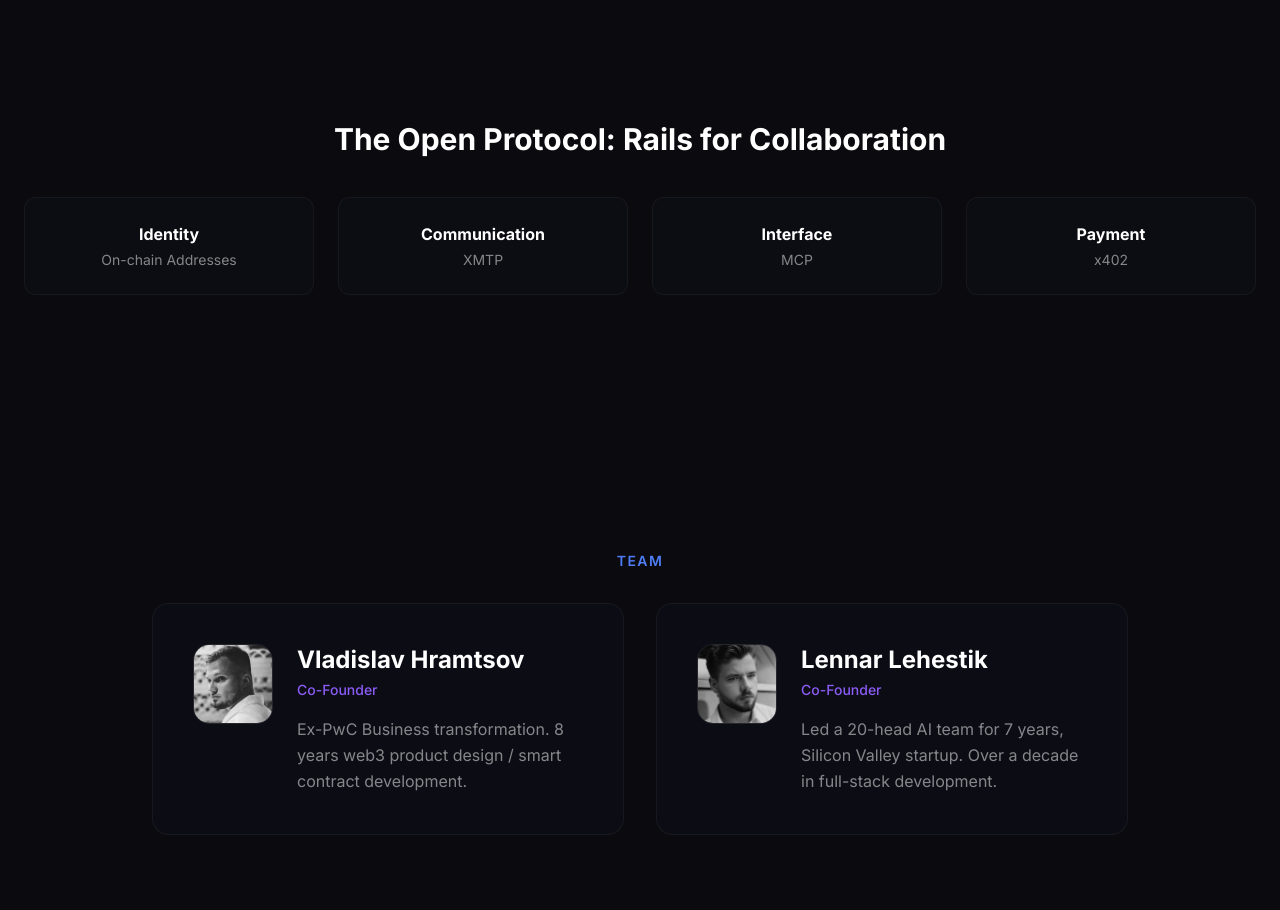
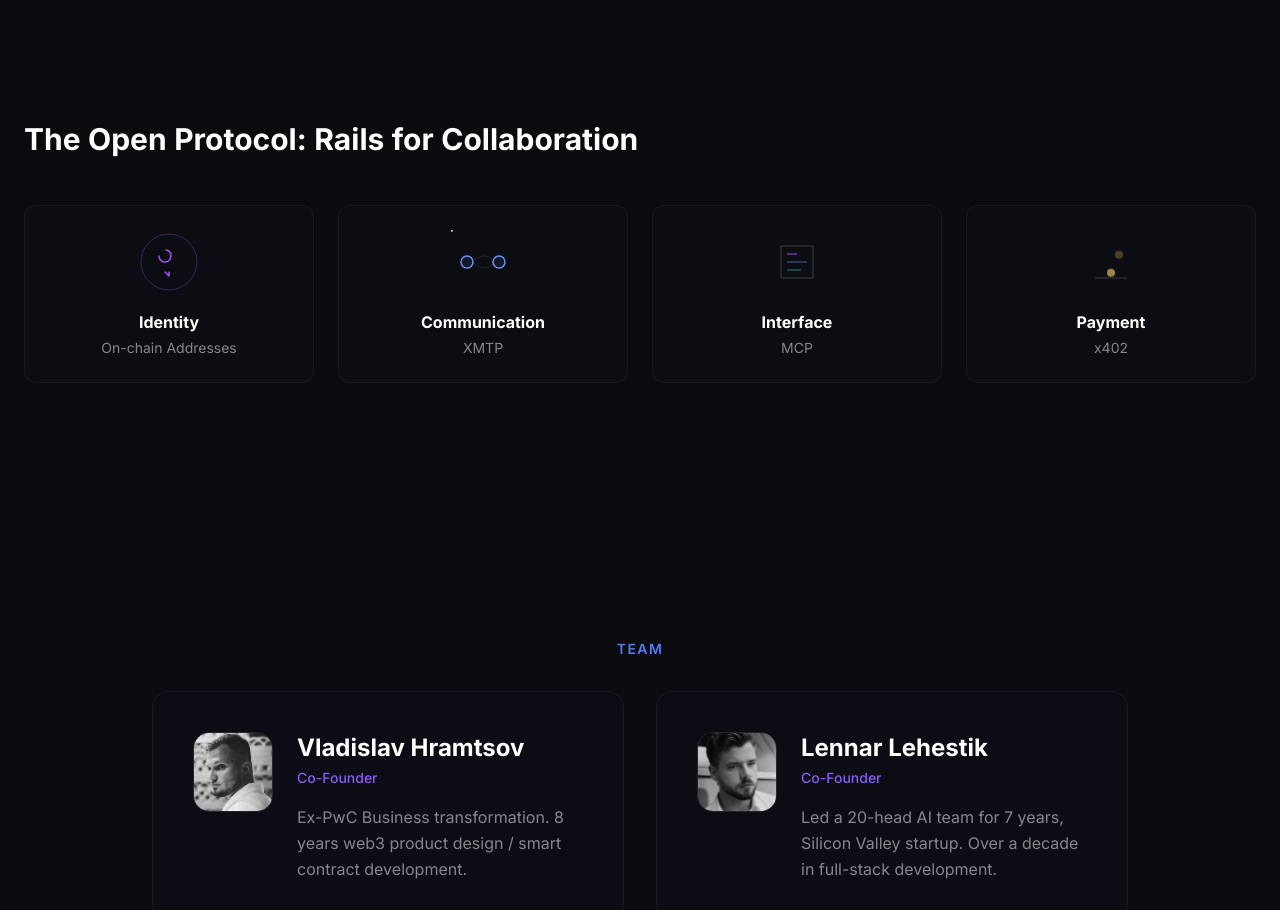
Before and after one commit to n0umen0n/consortiumlab-landing, a Next.js app: page / in a window 1280 px wide. Shown: the part 2480-3390 px from the top of the page. Built offline with nearby package versions, Linux system fonts and the light colour scheme.

Commit message:
feat: add animations to protocol stack and enhance hero

```diff
--- a/src/components/ProtocolStack.tsx
+++ b/src/components/ProtocolStack.tsx
@@ -1,27 +1,84 @@
 'use client'
 
-import ScrollReveal from './ScrollReveal'
+import React from 'react'
+import AnimatedText from './AnimatedText'
+
+function ProtocolIcon({ type }: { type: string }) {
+  const map: Record<string, React.ReactNode> = {
+    identity: (
+      <svg className="w-16 h-16" viewBox="0 0 64 64" fill="none" xmlns="http://www.w3.org/2000/svg">
+        <style>{`
+          .key-path { stroke-dasharray: 200; stroke-dashoffset: 200; animation: draw-key 4s ease-in-out infinite; }
+          @keyframes draw-key { 0% { stroke-dashoffset: 200; } 50% { stroke-dashoffset: 0; } 100% { stroke-dashoffset: -200; } }
+        `}</style>
+        <circle cx="32" cy="32" r="28" stroke="#A855F7" strokeOpacity="0.3" strokeWidth="1" />
+        <path className="key-path" d="M22 26 a6,6 0 1,1 12,0 a6,6 0 1,1 -12,0 M32 32 V 46 L 28 42 M 36 42 L 32 46" stroke="#A855F7" strokeWidth="1.5" strokeLinecap="round" strokeLinejoin="round" />
+      </svg>
+    ),
+    communication: (
+      <svg className="w-16 h-16" viewBox="0 0 64 64" fill="none" xmlns="http://www.w3.org/2000/svg">
+         <style>{`
+          .msg-dot { animation: msg-travel 3s ease-in-out infinite; }
+          @keyframes msg-travel { from { motion-offset: 0%; } to { motion-offset: 100%; } }
+        `}</style>
+        <circle cx="16" cy="32" r="6" stroke="#6C8EEF" strokeWidth="1.5" fill="#6C8EEF" fillOpacity="0.1" />
+        <circle cx="48" cy="32" r="6" stroke="#6C8EEF" strokeWidth="1.5" fill="#6C8EEF" fillOpacity="0.1" />
+        <path d="M22 32 C 28 24, 40 24, 42 32" stroke="rgba(255,255,255,0.1)" strokeWidth="1" id="p1" />
+        <path d="M42 32 C 40 40, 28 40, 22 32" stroke="rgba(255,255,255,0.1)" strokeWidth="1" id="p2" />
+        <circle r="2" fill="#2DD4BF" className="msg-dot">
+          <animateMotion dur="3s" repeatCount="indefinite" rotate="auto">
+            <mpath href="#p1" />
+          </animateMotion>
+        </circle>
+        <circle r="2" fill="#C9A84C" className="msg-dot" style={{ animationDelay: '1.5s' }}>
+           <animateMotion dur="3s" repeatCount="indefinite" rotate="auto">
+            <mpath href="#p2" />
+          </animateMotion>
+        </circle>
+      </svg>
+    ),
+    interface: (
+      <svg className="w-16 h-16" viewBox="0 0 64 64" fill="none" xmlns="http://www.w3.org/2000/svg">
+        <style>{`.line { animation: shimmer 2s ease-in-out infinite; } @keyframes shimmer { 0%, 100% { opacity: 0.3; } 50% { opacity: 1; } }`}</style>
+        <path d="M16 16 H 48 V 48 H 16Z" stroke="rgba(255,255,255,0.2)" strokeWidth="1" />
+        <path d="M22 24 H 32" stroke="#A855F7" strokeWidth="2" className="line" style={{ animationDelay: '0s' }} />
+        <path d="M22 32 H 42" stroke="#6C8EEF" strokeWidth="2" className="line" style={{ animationDelay: '0.2s' }} />
+        <path d="M22 40 H 36" stroke="#2DD4BF" strokeWidth="2" className="line" style={{ animationDelay: '0.4s' }} />
+      </svg>
+    ),
+    payment: (
+      <svg className="w-16 h-16" viewBox="0 0 64 64" fill="none" xmlns="http://www.w3.org/2000/svg">
+        <style>{`.coin { animation: coin-fall 3s cubic-bezier(0.5, 0, 0.75, 0) infinite; } @keyframes coin-fall { from { transform: translateY(-10px); opacity: 0; } to { transform: translateY(32px); opacity: 1; } }`}</style>
+        <path d="M16 48 H 48" stroke="rgba(255,255,255,0.2)" strokeWidth="1" />
+        <circle cx="24" cy="20" r="4" fill="#C9A84C" className="coin" style={{ animationDelay: '0s' }} />
+        <circle cx="32" cy="20" r="4" fill="#C9A84C" className="coin" style={{ animationDelay: '0.5s' }} />
+        <circle cx="40" cy="20" r="4" fill="#C9A84C" className="coin" style={{ animationDelay: '1s' }} />
+      </svg>
+    ),
+  }
+  return <>{map[type] || null}</>
+}
+
 
 export default function ProtocolStack() {
   return (
     <section id="protocol-stack" className="relative py-20 md:py-24">
       <div className="relative z-10 max-w-7xl mx-auto px-6">
-        <ScrollReveal>
-          <h3 className="text-3xl font-bold text-center mb-10">The Open Protocol: Rails for Collaboration</h3>
+        <AnimatedText text="The Open Protocol: Rails for Collaboration" className="text-3xl font-bold text-center mb-12" el="h3" />
         <div className="grid sm:grid-cols-2 md:grid-cols-4 gap-6">
           {[
-              { title: 'Identity', desc: 'On-chain Addresses' },
-              { title: 'Communication', desc: 'XMTP' },
-              { title: 'Interface', desc: 'MCP' },
-              { title: 'Payment', desc: 'x402' },
+            { icon: 'identity', title: 'Identity', desc: 'On-chain Addresses' },
+            { icon: 'communication', title: 'Communication', desc: 'XMTP' },
+            { icon: 'interface', title: 'Interface', desc: 'MCP' },
+            { icon: 'payment', title: 'Payment', desc: 'x402' },
           ].map(item => (
-              <div key={item.title} className="bg-dark-800/40 border border-white/5 rounded-xl p-6 text-center">
+            <div key={item.title} className="bg-dark-800/40 border border-white/5 rounded-xl p-6 text-center flex flex-col items-center">
+              <div className="mb-4"><ProtocolIcon type={item.icon} /></div>
               <h4 className="font-bold text-white mb-1">{item.title}</h4>
               <p className="text-sm text-white/50">{item.desc}</p>
             </div>
           ))}
         </div>
-        </ScrollReveal>
       </div>
     </section>
   )
```
Lines whose indentation alone changed are shown as unchanged.
